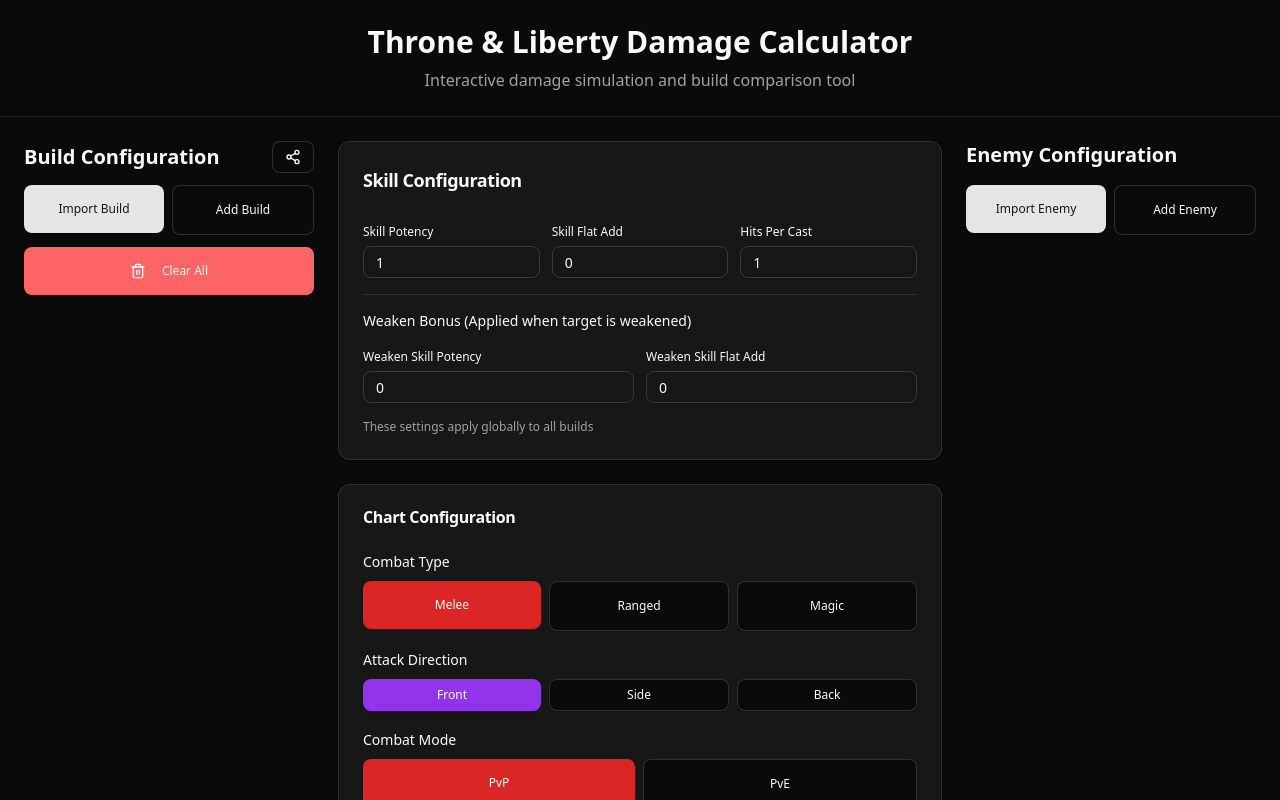
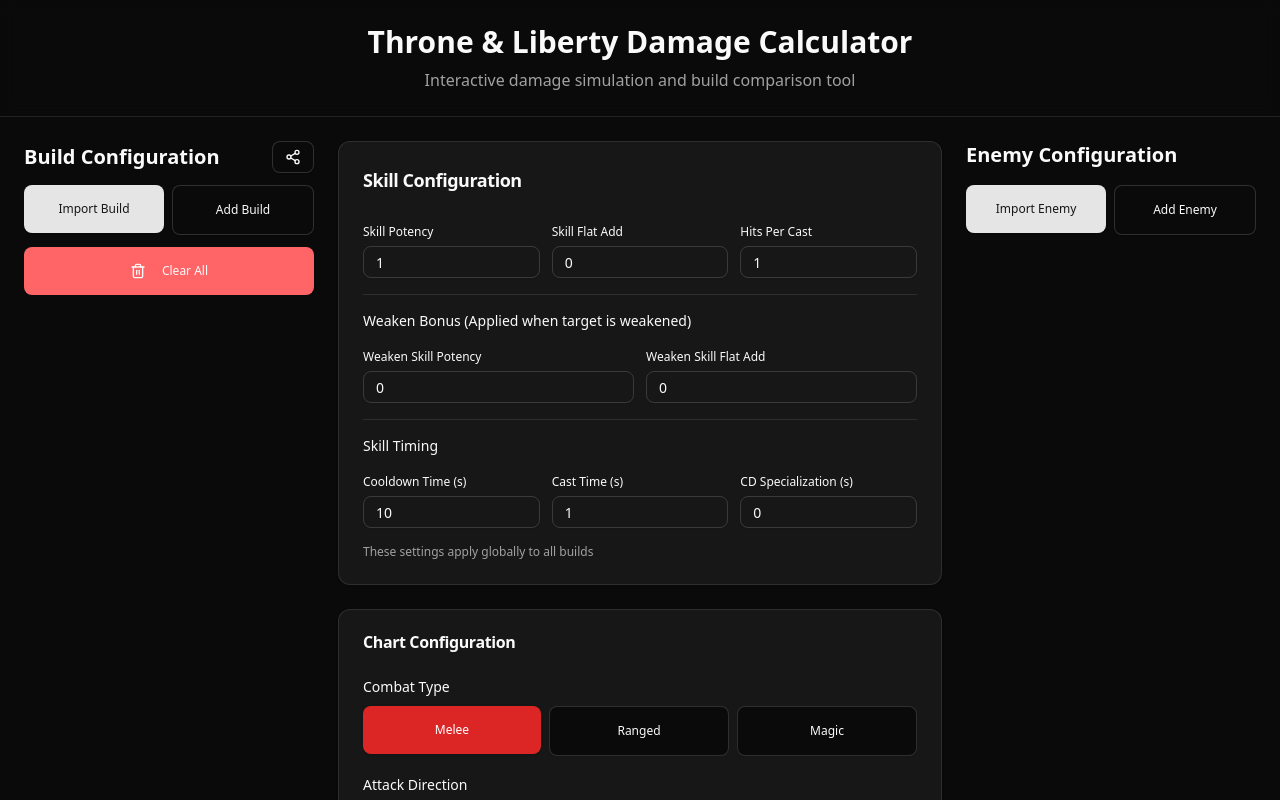
Before and after one commit to Yiin/tnl-dmg-calc, a React (Vite) app: page / in a window 1280 px wide. Shown: the top 800 px of the page. Built offline with nearby package versions, Linux system fonts and the light colour scheme.

Commit message:
add dps graph

```diff
--- a/src/App.tsx
+++ b/src/App.tsx
@@ -19,6 +19,9 @@
   hitsPerCast: number;
   weakenSkillPotency: number;
   weakenSkillFlatAdd: number;
+  cooldownTime: number;
+  castTime: number;
+  skillCooldownSpecialization: number;
 }
 
 const defaultBuild: Build = {
@@ -45,6 +48,9 @@
   hitsPerCast: 1,
   weakenSkillPotency: 0,
   weakenSkillFlatAdd: 0,
+  cooldownTime: 10,
+  castTime: 1,
+  skillCooldownSpecialization: 0,
 };
 
 const defaultEnemy: Enemy = {
@@ -220,7 +226,8 @@
           | "expectedDamage"
           | "finalDamage"
           | "critChance"
-          | "hitChance",
+          | "hitChance"
+          | "dps",
         combatType: loadFromStorage(STORAGE_KEYS.combatType, "melee") as
           | "melee"
           | "ranged"
@@ -248,7 +255,7 @@
   const [xAxisStat, setXAxisStat] = useState<StatKey>(initialState.xAxisStat);
   const [xAxisRange, setXAxisRange] = useState(initialState.xAxisRange);
   const [yMetric, setYMetric] = useState<
-    "expectedDamage" | "finalDamage" | "critChance" | "hitChance"
+    "expectedDamage" | "finalDamage" | "critChance" | "hitChance" | "dps"
   >(initialState.yMetric);
   const [combatType, setCombatType] = useState<"melee" | "ranged" | "magic">(
     initialState.combatType
@@ -624,6 +631,9 @@
               hitsPerCast={skillConfig.hitsPerCast}
               weakenSkillPotency={skillConfig.weakenSkillPotency}
               weakenSkillFlatAdd={skillConfig.weakenSkillFlatAdd}
+              cooldownTime={skillConfig.cooldownTime}
+              castTime={skillConfig.castTime}
+              skillCooldownSpecialization={skillConfig.skillCooldownSpecialization}
             />
           </div>
 
@@ -639,6 +649,9 @@
               hitsPerCast={skillConfig.hitsPerCast}
               weakenSkillPotency={skillConfig.weakenSkillPotency}
               weakenSkillFlatAdd={skillConfig.weakenSkillFlatAdd}
+              cooldownTime={skillConfig.cooldownTime}
+              castTime={skillConfig.castTime}
+              skillCooldownSpecialization={skillConfig.skillCooldownSpecialization}
             />
           )}
         </div>
--- a/src/components/ChartControls.tsx
+++ b/src/components/ChartControls.tsx
@@ -24,9 +24,9 @@
     max: number;
     step: number;
   }) => void;
-  yMetric: "expectedDamage" | "finalDamage" | "critChance" | "hitChance";
+  yMetric: "expectedDamage" | "finalDamage" | "critChance" | "hitChance" | "dps";
   onYMetricChange: (
-    metric: "expectedDamage" | "finalDamage" | "critChance" | "hitChance"
+    metric: "expectedDamage" | "finalDamage" | "critChance" | "hitChance" | "dps"
   ) => void;
   combatType: "melee" | "ranged" | "magic";
   onCombatTypeChange: (type: "melee" | "ranged" | "magic") => void;
@@ -60,6 +60,12 @@
 
   // Skill Stats
   { value: "skillDamageBoost", label: "Skill Damage Boost" },
+
+  // Speed Stats
+  { value: "attackSpeedTime", label: "Attack Speed (s)" },
+  { value: "attackSpeedPercent", label: "Attack Speed %" },
+  { value: "cooldownSpeed", label: "Cooldown Speed" },
+  { value: "cooldownSpeedPercent", label: "CDR %" },
 ];
 
 const ENEMY_STATS: { value: StatKey; label: string }[] = [
@@ -91,6 +97,7 @@
 const Y_METRIC_OPTIONS = [
   { value: "expectedDamage" as const, label: "Expected Final Damage" },
   { value: "finalDamage" as const, label: "Single Hit Damage" },
+  { value: "dps" as const, label: "DPS (Damage per Second)" },
   { value: "critChance" as const, label: "Crit Chance" },
   { value: "hitChance" as const, label: "Hit Chance" },
 ];
--- a/src/components/DamageChart.tsx
+++ b/src/components/DamageChart.tsx
@@ -11,14 +11,14 @@
   ReferenceLine,
 } from "recharts";
 import { Build, Enemy, StatKey, ChartPoint } from "../types";
-import { calculateDamage } from "../calculations";
+import { calculateDamage, calculateDPS } from "../calculations";
 
 interface DamageChartProps {
   builds: Build[];
   enemy: Enemy;
   xAxisStat: StatKey;
   xAxisRange: { min: number; max: number; step: number };
-  yMetric: "expectedDamage" | "finalDamage" | "critChance" | "hitChance";
+  yMetric: "expectedDamage" | "finalDamage" | "critChance" | "hitChance" | "dps";
   combatType: "melee" | "ranged" | "magic";
   attackDirection: "front" | "side" | "back";
   isPvP?: boolean;
@@ -27,6 +27,9 @@
   hitsPerCast?: number;
   weakenSkillPotency?: number;
   weakenSkillFlatAdd?: number;
+  cooldownTime?: number;
+  castTime?: number;
+  skillCooldownSpecialization?: number;
 }
 
 const COLORS = [
@@ -52,6 +55,9 @@
   hitsPerCast = 1,
   weakenSkillPotency = 0,
   weakenSkillFlatAdd = 0,
+  cooldownTime = 10,
+  castTime = 1,
+  skillCooldownSpecialization = 0,
 }: DamageChartProps) {
   console.log("Render DamageChart");
   // Determine if the stat belongs to build or enemy based on the stat name
@@ -71,6 +77,10 @@
       "magicHit",
       "skillDamageBoost",
       "bonusDamage",
+      "attackSpeedTime",
+      "attackSpeedPercent",
+      "cooldownSpeed",
+      "cooldownSpeedPercent",
     ];
     return buildStats.includes(xAxisStat);
   }, [xAxisStat]);
@@ -109,6 +119,24 @@
           modifiedEnemy = { ...modifiedEnemy, [xAxisStat]: x };
         }
 
+        if (yMetric === "dps") {
+          const dps = calculateDPS(
+            modifiedBuild,
+            modifiedEnemy,
+            combatType,
+            attackDirection,
+            cooldownTime,
+            castTime,
+            isPvP,
+            skillPotency,
+            skillFlatAdd,
+            hitsPerCast,
+            weakenSkillPotency,
+            weakenSkillFlatAdd,
+            skillCooldownSpecialization
+          );
+          point[`build${index}`] = dps;
+        } else {
           const breakdown = calculateDamage(
             modifiedBuild,
             modifiedEnemy,
@@ -122,6 +150,7 @@
             weakenSkillFlatAdd
           );
           point[`build${index}`] = breakdown[yMetric];
+        }
       });
 
       data.push(point);
@@ -141,6 +170,11 @@
     skillFlatAdd,
     hitsPerCast,
     statBelongsToBuild,
+    cooldownTime,
+    castTime,
+    skillCooldownSpecialization,
+    weakenSkillPotency,
+    weakenSkillFlatAdd,
   ]);
 
   const formatYAxis = useCallback(
--- a/src/components/SkillConfigForm.tsx
+++ b/src/components/SkillConfigForm.tsx
@@ -8,6 +8,9 @@
   hitsPerCast: number;
   weakenSkillPotency: number;
   weakenSkillFlatAdd: number;
+  cooldownTime: number;
+  castTime: number;
+  skillCooldownSpecialization: number;
 }
 
 interface SkillConfigFormProps {
@@ -110,6 +113,59 @@
             </div>
           </div>
         </div>
+        <div className="mt-4 pt-4 border-t">
+          <h4 className="text-sm font-medium mb-3">Skill Timing</h4>
+          <div className="grid grid-cols-3 gap-3">
+            <div className="space-y-1">
+              <Label htmlFor="cooldownTime" className="text-xs">
+                Cooldown Time (s)
+              </Label>
+              <Input
+                id="cooldownTime"
+                type="number"
+                step="0.1"
+                value={config.cooldownTime}
+                onChange={(e) =>
+                  handleInputChange("cooldownTime", e.target.value)
+                }
+                className="h-8 text-xs"
+                placeholder="10"
+              />
+            </div>
+            <div className="space-y-1">
+              <Label htmlFor="castTime" className="text-xs">
+                Cast Time (s)
+              </Label>
+              <Input
+                id="castTime"
+                type="number"
+                step="0.1"
+                value={config.castTime}
+                onChange={(e) =>
+                  handleInputChange("castTime", e.target.value)
+                }
+                className="h-8 text-xs"
+                placeholder="1"
+              />
+            </div>
+            <div className="space-y-1">
+              <Label htmlFor="skillCooldownSpecialization" className="text-xs">
+                CD Specialization (s)
+              </Label>
+              <Input
+                id="skillCooldownSpecialization"
+                type="number"
+                step="0.1"
+                value={config.skillCooldownSpecialization}
+                onChange={(e) =>
+                  handleInputChange("skillCooldownSpecialization", e.target.value)
+                }
+                className="h-8 text-xs"
+                placeholder="0"
+              />
+            </div>
+          </div>
+        </div>
         <p className="text-xs text-muted-foreground">
           These settings apply globally to all builds
         </p>
--- a/src/utils/urlState.ts
+++ b/src/utils/urlState.ts
@@ -228,6 +228,12 @@
       sc.wp = state.skillConfig.weakenSkillPotency;
     if (state.skillConfig.weakenSkillFlatAdd !== 0)
       sc.wf = state.skillConfig.weakenSkillFlatAdd;
+    if (state.skillConfig.cooldownTime !== 10)
+      sc.cd = state.skillConfig.cooldownTime;
+    if (state.skillConfig.castTime !== 1)
+      sc.ct = state.skillConfig.castTime;
+    if (state.skillConfig.skillCooldownSpecialization !== 0)
+      sc.cds = state.skillConfig.skillCooldownSpecialization;
     if (Object.keys(sc).length > 0) minified.s = sc;
   }
 
@@ -282,6 +288,9 @@
         hitsPerCast: minified.s.h || 1,
         weakenSkillPotency: minified.s.wp || 0,
         weakenSkillFlatAdd: minified.s.wf || 0,
+        cooldownTime: minified.s.cd || 10,
+        castTime: minified.s.ct || 1,
+        skillCooldownSpecialization: minified.s.cds || 0,
       };
     }
 
```
Lines whose indentation alone changed are shown as unchanged.
